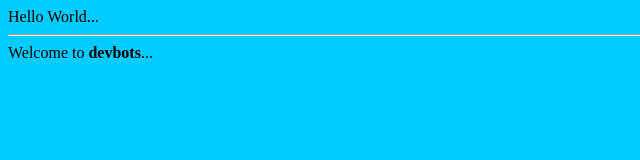
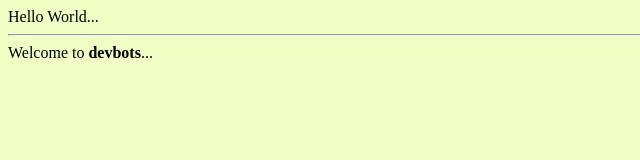
Before and after one commit to vijkes/jenkins-june, a plain HTML site: page index.html in a window 1280 px wide. Shown: the whole page, without its empty margins (0-640 px from the left). Drawn offline with Linux system fonts and the light colour scheme.

Commit message:
update6.0

```diff
--- a/index.html
+++ b/index.html
@@ -1,4 +1,4 @@
-<body bgcolor='#00ccff'>
+<body bgcolor='#f1ffc4'>
 Hello World...
 <hr>
 Welcome to <b>devbots</b>...
```
